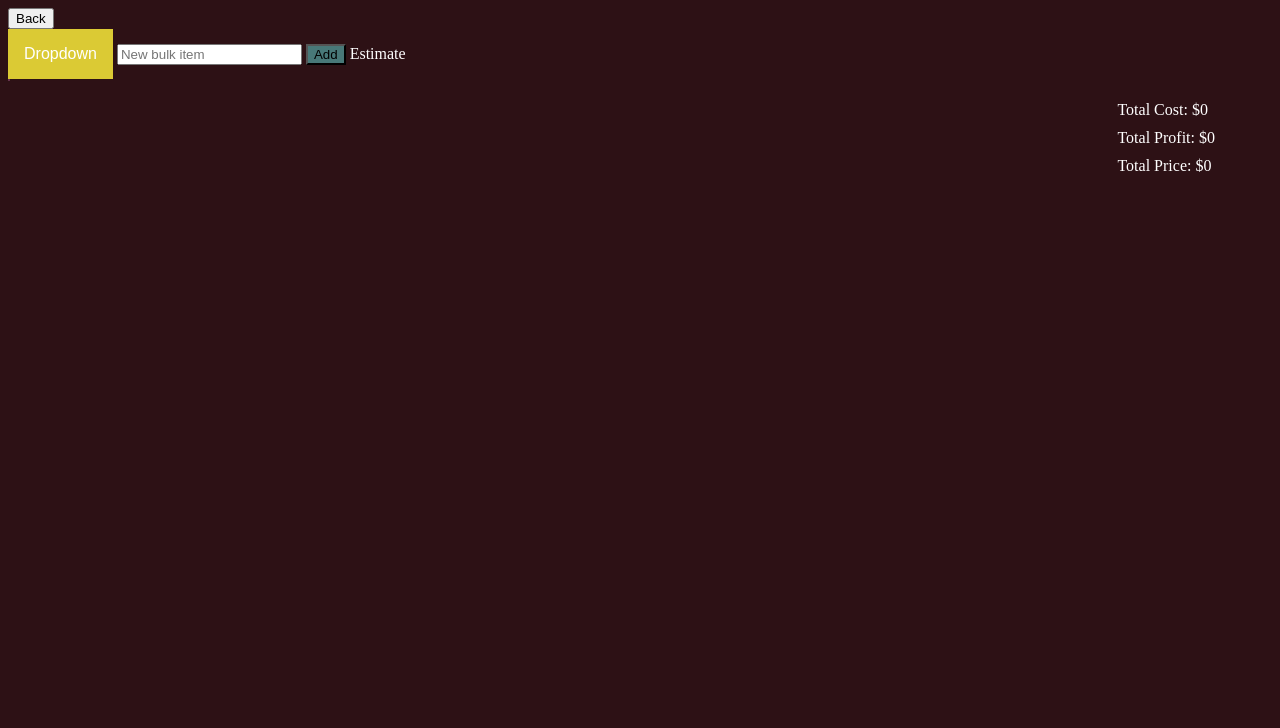
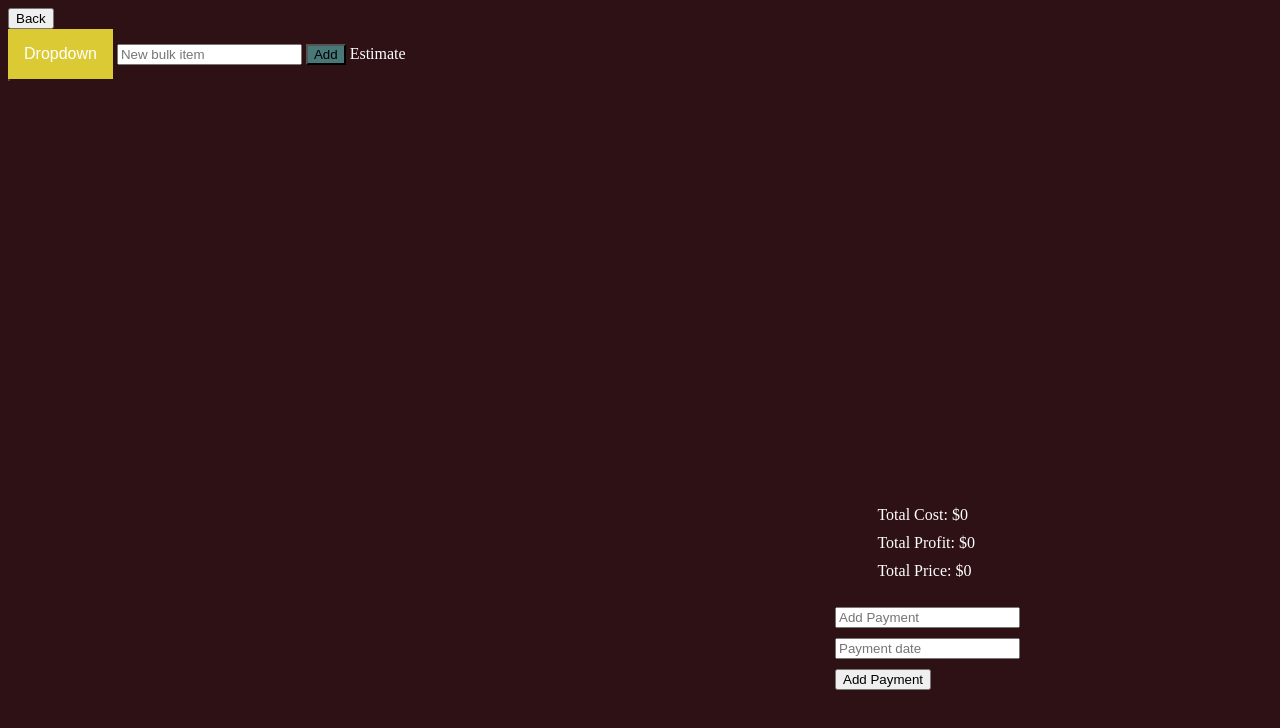
Before and after one commit to CoconutMage/Contract_Planner, a website: page public/html/projectBudget.html in a window 1280 px wide. Drawn offline with Linux system fonts and the light colour scheme.

Commit message:
Bug fixes

```diff
--- a/public/css/index.css
+++ b/public/css/index.css
@@ -36,7 +36,6 @@ body {
   'costDisplay null'
   'priceDisplay null'
   'paymentsDisplay null'
-  'newPayment newPaymentButton'
   'projectsNotes noyef'
   'projectsNotes noyef'
   'genProposalButton noyef';
--- a/public/css/projectBudget.css
+++ b/public/css/projectBudget.css
@@ -88,18 +88,30 @@ body {
 
   .projectOverview {
     position: absolute;
-    right: 50px;
+    right: 290px;
+    bottom: 200px;
     display: grid;
     grid-template-areas:
     'headerDisplay null'
     'costDisplay null'
     'profitDisplay null'
     'priceDisplay null'
-    'paymentsDisplay null'
-    'newPayment newPaymentButton'
-    'projectsNotes noyef'
-    'projectsNotes noyef'
-    'genProposalButton noyef';
+    'paymentsDisplay null';
+    row-gap: 10px;
+    column-gap: 5px;
+    padding: 10px;
+    width: var(--projectListingWidth);
+  }
+
+  .paymentsOverview {
+    position: absolute;
+    right: 250px;
+    bottom: 100px;
+    display: grid;
+    grid-template-areas:
+    'newPayment newPayment'
+    'newPaymentDate newPaymentDate'
+    'newPaymentButton nuf';
     row-gap: 10px;
     column-gap: 5px;
     padding: 10px;
--- a/public/html/projectBudget.html
+++ b/public/html/projectBudget.html
@@ -37,6 +37,12 @@
                 <!--<text contenteditable="false" id="paymentsText" style="grid-area: paymentsDisplay">Payments Recieved: $0</text>
                 <input type="text" id="addPayment" placeholder="Add Payments" style="grid-area: newPayment"></input>-->
             </div>
+
+            <div class="paymentsOverview">
+                <input type="text" id="addPayment" placeholder="Add Payment" style="grid-area: newPayment"></input>
+                <input type="text" id="addPayment" placeholder="Payment date" style="grid-area: newPaymentDate"></input>
+			    <button onclick="AddPayment()" style="grid-area: newPaymentButton">Add Payment</button>
+            </div>
         </div>
 
 
--- a/public/js/projectBudget.js
+++ b/public/js/projectBudget.js
@@ -305,8 +305,9 @@ function tableGenTest()
 	//tableBody.innerHTML = dataHtml;
 	websocket.updateProjectPrice(tableName.replace("Budget", ""), totalPrice);
 	websocket.updateProjectCost(tableName.replace("Budget", ""), totalCost);
-	document.getElementById("projectCost").innerHTML = "Total Cost: $" + totalCost;
-	document.getElementById("projectPrice").innerHTML = "Total Price: $" + totalPrice;
+	document.getElementById("projectCost").innerHTML = "Total Cost: $" + totalCost.toFixed(2);
+	document.getElementById("projectProfit").innerHTML = "Total Profit: $" + (totalPrice - totalCost).toFixed(2);
+	document.getElementById("projectPrice").innerHTML = "Total Price: $" + totalPrice.toFixed(2);
 }
 
 const splitTableHead = document.getElementById('splitTableHead');
@@ -532,15 +533,14 @@ function paidCheckChange(id)
 
 function tableSaveTimer()
 {
-    var secondsBetweenAutosave = 1
+    var secondsBetweenAutosave = 0.3;
     if (!saveImminent) setTimeout(function() {saveTable();}, secondsBetweenAutosave * 1000);
     saveImminent = true;
 }
 
 function splitTableSaveTimer()
 {
-	console.log("Het");
-    var secondsBetweenAutosave = 1
+    var secondsBetweenAutosave = 0.3;
     if (!saveImminent) setTimeout(function() {saveSplitTable();}, secondsBetweenAutosave * 1000);
     saveImminent = true;
 }
@@ -837,3 +837,10 @@ function bulkDropdownGen()
 	bulkOrderHtml += `<button onclick="BulkAddRows()">Bulk Add</button>`;
 	bulkOrderDropdown.innerHTML = bulkOrderHtml;
 }
+
+function AddPayment()
+{
+	projectPayments[currentProjectDisplayed] += parseInt(document.getElementById('addPayment').value);
+	//document.getElementById("paymentsText").innerHTML = "Payments Recieved: $" + projectPayments[currentProjectDisplayed];
+	websocket.updateProjectPayments(document.getElementById('addPayment').value, projectPayments[currentProjectDisplayed]);
+}
```
Also changed, not shown: public/index.html (+0 -2 lines), public/js/script.js (+0 -7 lines), 1 other file.
